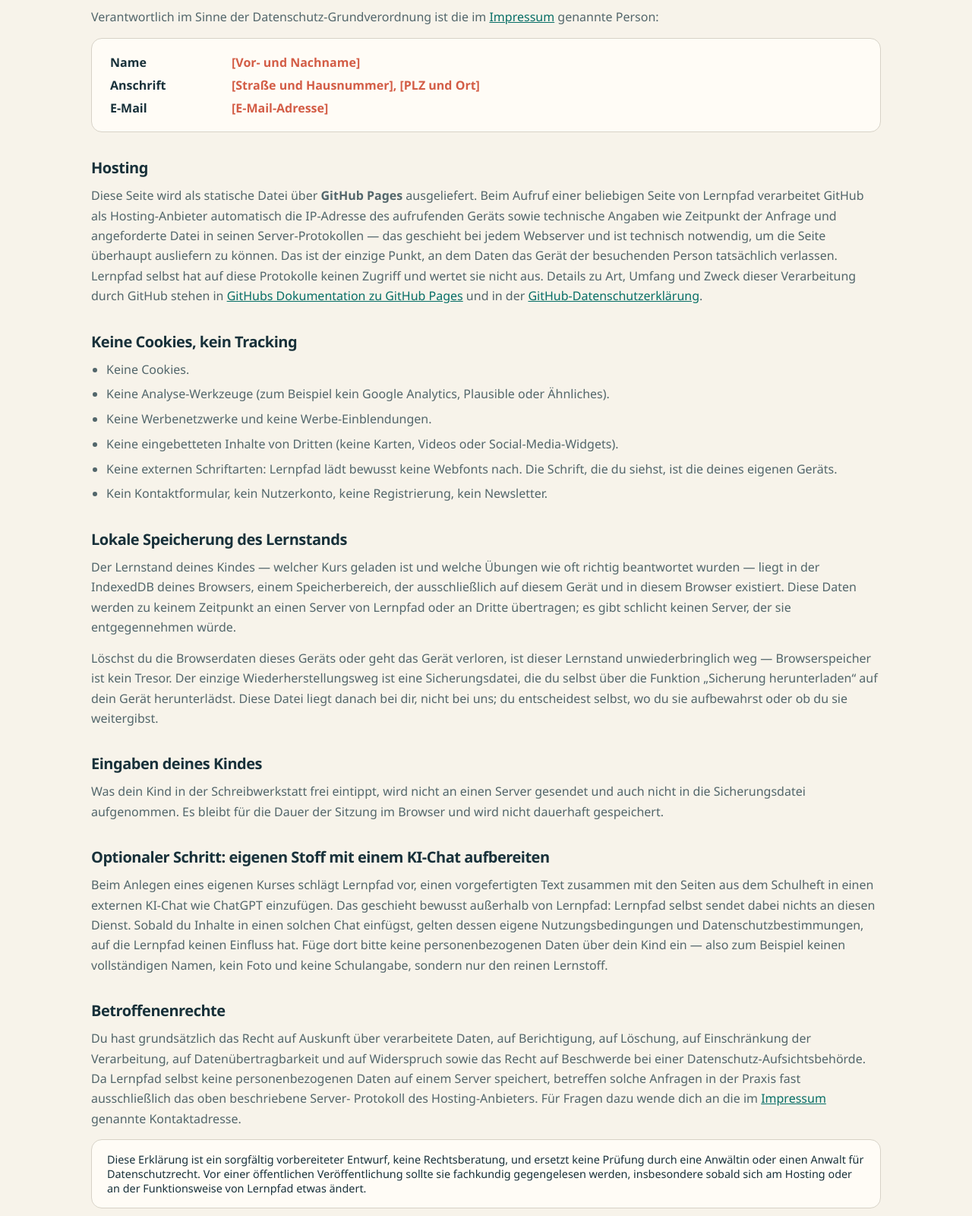
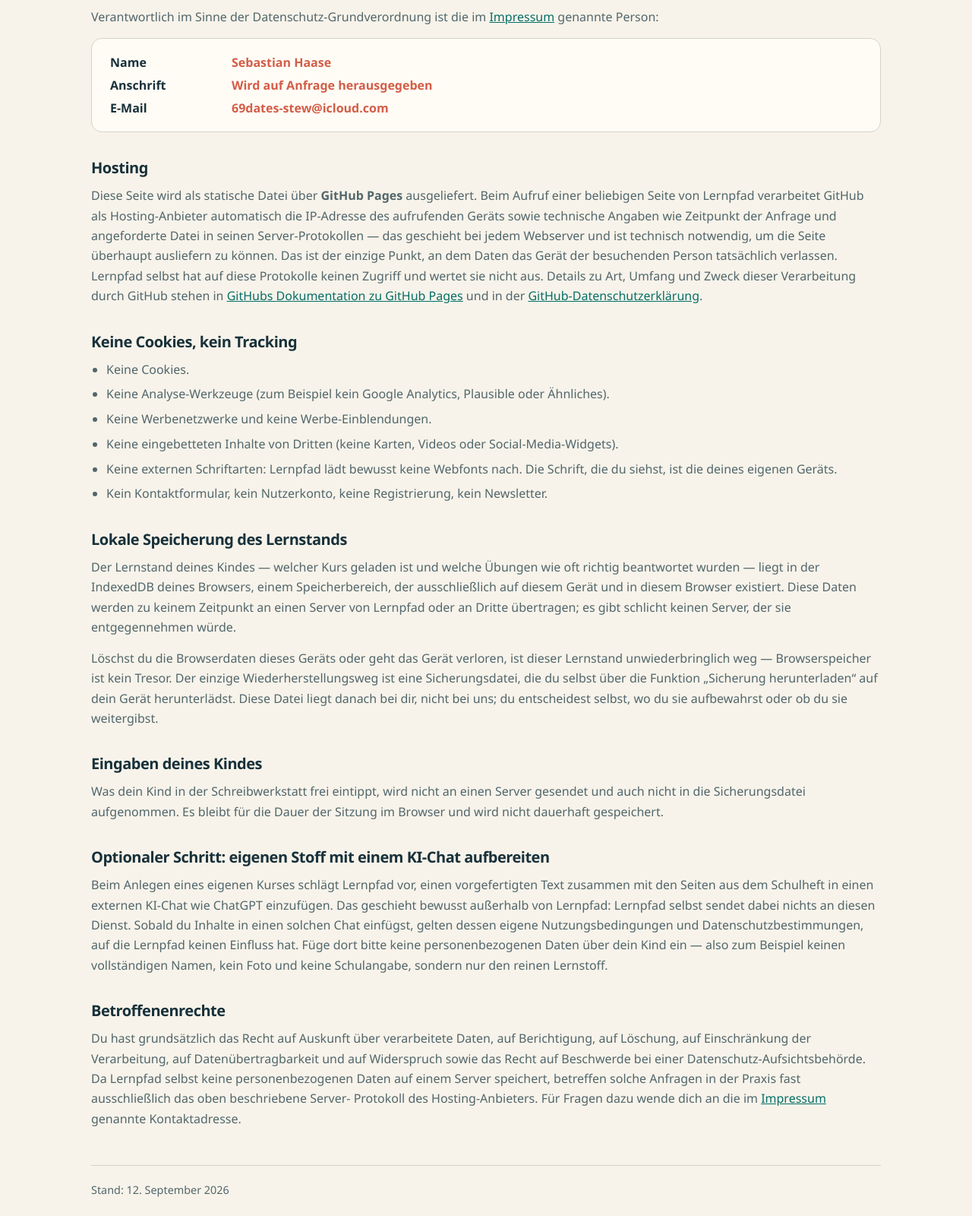
Before and after one commit to Kuchengnom/lernpfad, a website built with Vite: page datenschutz.html in a window 1280 px wide. Shown: the part 320-1920 px from the top of the page at 76% size. Built offline with nearby package versions, Linux system fonts and the light colour scheme.

Commit message:
Fix landing page typos and fill in the privacy contact details
Author's own manual edits.

```diff
--- a/datenschutz.html
+++ b/datenschutz.html
@@ -45,11 +45,11 @@
         </p>
         <dl>
           <dt>Name</dt>
-          <dd class="placeholder">[Vor- und Nachname]</dd>
+          <dd class="placeholder">Sebastian Haase</dd>
           <dt>Anschrift</dt>
-          <dd class="placeholder">[Straße und Hausnummer], [PLZ und Ort]</dd>
+          <dd class="placeholder">Wird auf Anfrage herausgegeben</dd>
           <dt>E-Mail</dt>
-          <dd class="placeholder">[E-Mail-Adresse]</dd>
+          <dd class="placeholder">69dates-stew@icloud.com</dd>
         </dl>
 
         <h2>Hosting</h2>
@@ -125,14 +125,6 @@
           <a href="./impressum.html">Impressum</a> genannte Kontaktadresse.
         </p>
 
-        <div class="note">
-          Diese Erklärung ist ein sorgfältig vorbereiteter Entwurf, keine Rechtsberatung, und
-          ersetzt keine Prüfung durch eine Anwältin oder einen Anwalt für Datenschutzrecht. Vor
-          einer öffentlichen Veröffentlichung sollte sie fachkundig gegengelesen werden,
-          insbesondere sobald sich am Hosting oder an der Funktionsweise von Lernpfad etwas
-          ändert.
-        </div>
-
         <p class="legal__meta">Stand: 12. September 2026</p>
         <p class="legal__meta">
           <a class="legal-links" href="./">← Zurück zur Startseite</a>
```
Also changed, not shown: index.html (+2 -2 lines).
